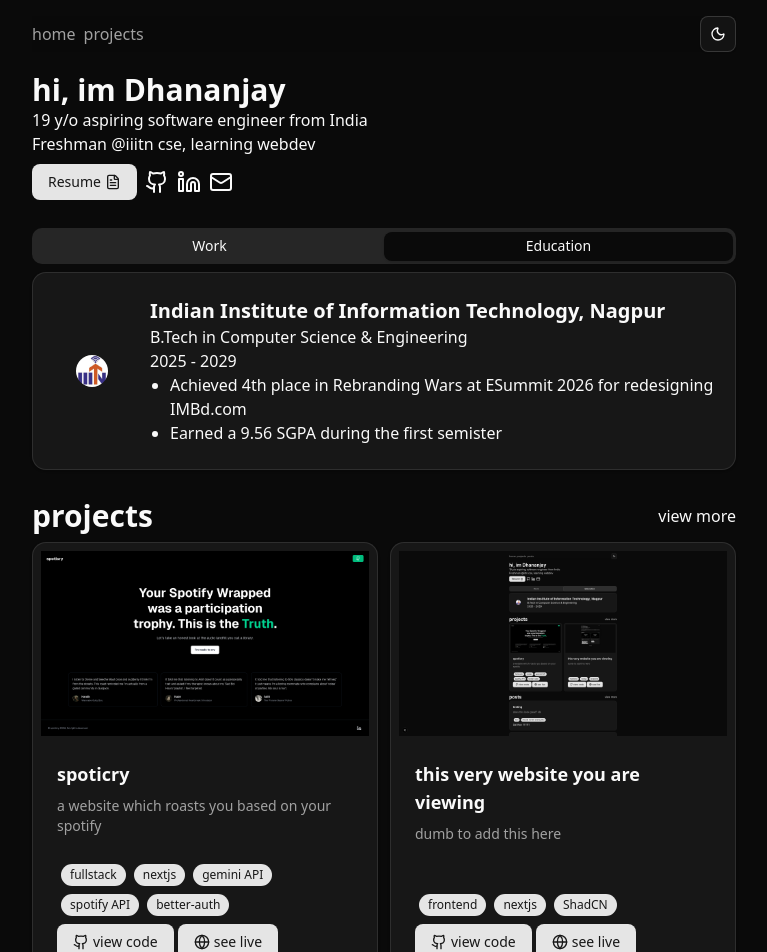
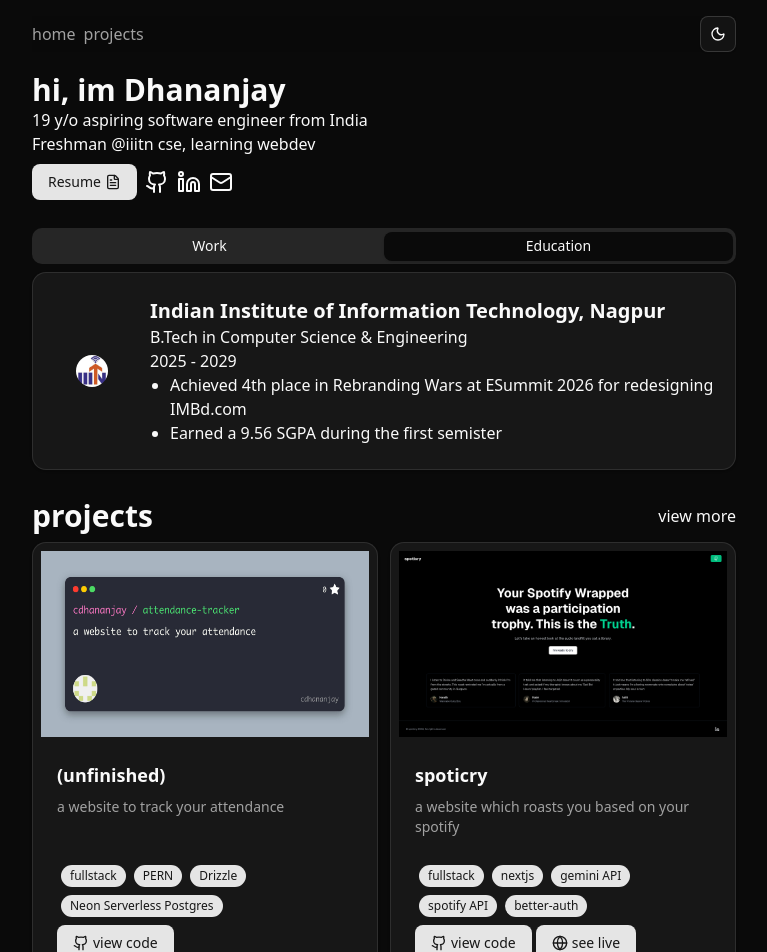
Before and after one commit to cdhananjay/portfolio, a Next.js app: page / in a window 1280 px wide. Shown: the top 952 px of the page, without its empty margins (256-1023 px from the left). Built offline with nearby package versions, Linux system fonts and the light colour scheme.

Commit message:
add aspect ratio to project img, append new project to data

```diff
--- a/components/Project.tsx
+++ b/components/Project.tsx
@@ -29,7 +29,7 @@
                 width={500}
                 height={500}
                 alt={`screenshot of ${title}`}
-                className="pt-2 px-2"
+                className="pt-2 px-2 aspect-video"
             />
             <CardHeader>
                 <CardTitle className="text-lg" >{title}</CardTitle>
--- a/data/projects.tsx
+++ b/data/projects.tsx
@@ -17,6 +17,13 @@
         githubLink: "https://github.com/cdhananjay/portfolio",
         liveLink: "https://dhananjayc.vercel.app",
     },
+    {
+        image: '/attendance-tracker.jpg',
+        title: "(unfinished)",
+        description: "a website to track your attendance",
+        tags: ["fullstack", "PERN", "Drizzle", "Neon Serverless Postgres"],
+        githubLink: "https://github.com/cdhananjay/attendance-tracker",
+    }
 ]
 export default projects;
-export const featuredProjects: projectProp[] = [projects[0], projects[1]]
+export const featuredProjects: projectProp[] = [projects[2], projects[0]]
```
Also changed, not shown: public/attendance-tracker.jpg (added).
